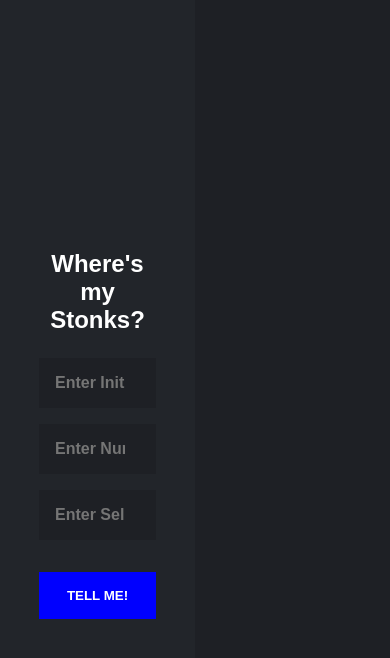
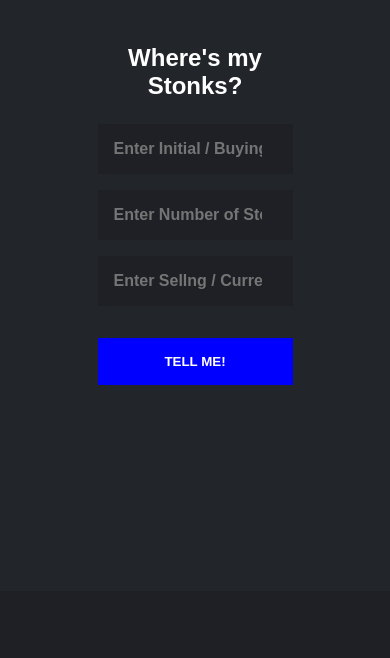
Before and after one commit to ShekharDhangar/stonks-Profit-or-Loss, a plain HTML site: page index.html in a window 390 px wide. Drawn offline with Linux system fonts and the light colour scheme.

Commit message:
Added Media queries.

```diff
--- a/styles.css
+++ b/styles.css
@@ -58,3 +58,26 @@ input{
     text-align: center;
     font-size: 2rem;
 }
+
+/* Media Queries */
+@media (max-width:850px){
+    .wrapper{
+        display: grid;
+        height: 100vh;
+    }
+    .user-input-container{
+        padding-top: 5%;
+        width: 100%;
+        max-height: 70vh;
+    }
+    .output-container{
+        width: 100%;
+        max-height: 30vh;
+    }
+
+    .input-section{
+        margin: 0 auto;
+        width: 50%;
+    }
+
+}
```
